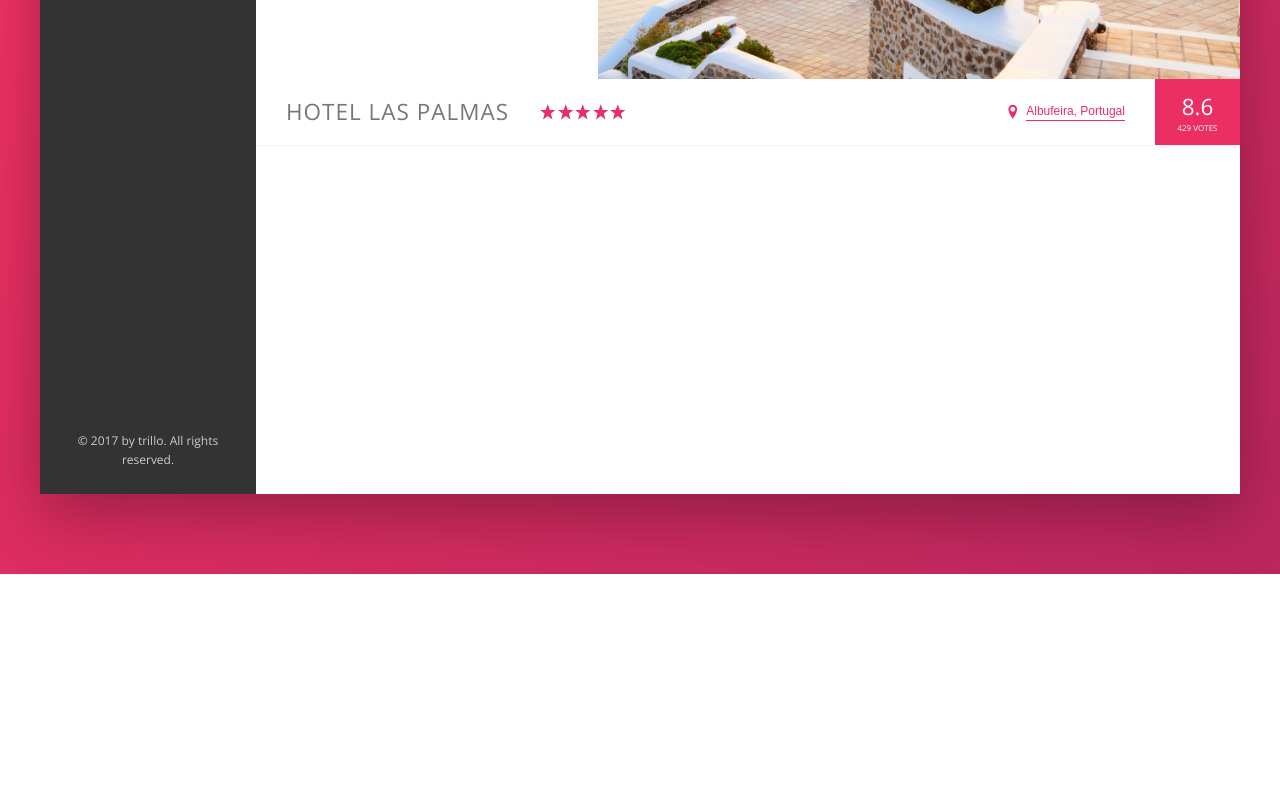
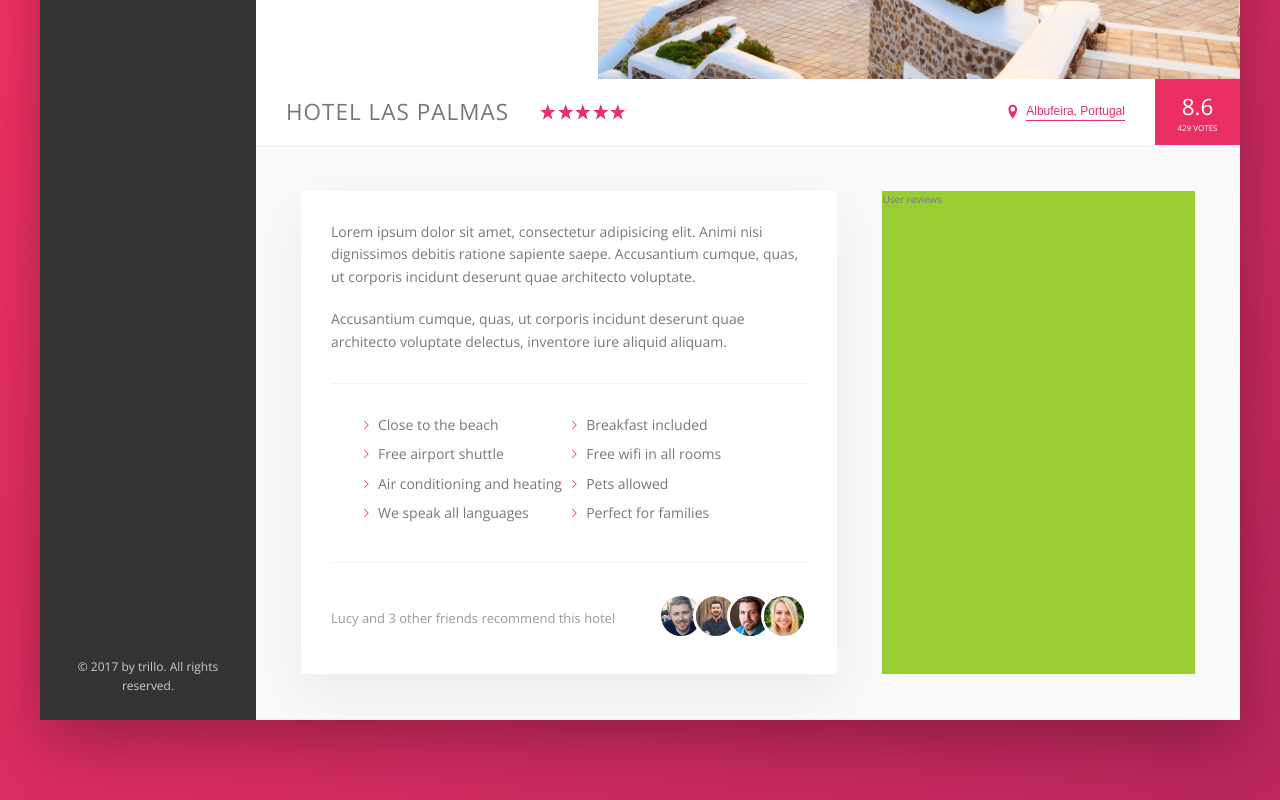
Before and after one commit to rmamchyk/trillo, a website: page index.html in a window 1280 px wide. Shown: the part 456-1256 px from the top of the page. Before the commit the page ends 1030 px from the top, so only its background shows below. Drawn offline with nearby package versions, Linux system fonts and the light colour scheme.

Commit message:
Implemented Description section

```diff
--- a/index.html
+++ b/index.html
@@ -131,6 +131,42 @@
                             <div class="overview__rating-count">429 votes</div>
                         </div>
                     </div>
+
+                    <div class="detail">
+                        <div class="description">
+                            <p class="paragraph">
+                                Lorem ipsum dolor sit amet, consectetur adipisicing elit. Animi nisi dignissimos debitis ratione sapiente saepe. Accusantium cumque, quas, ut corporis incidunt deserunt quae architecto voluptate.
+                            </p>
+                            <p class="paragraph">
+                                Accusantium cumque, quas, ut corporis incidunt deserunt quae architecto voluptate delectus, inventore iure aliquid aliquam.
+                            </p>
+                            <ul class="list">
+                                <li class="list__item">Close to the beach</li>
+                                <li class="list__item">Breakfast included</li>
+                                <li class="list__item">Free airport shuttle</li>
+                                <li class="list__item">Free wifi in all rooms</li>
+                                <li class="list__item">Air conditioning and heating</li>
+                                <li class="list__item">Pets allowed</li>
+                                <li class="list__item">We speak all languages</li>
+                                <li class="list__item">Perfect for families</li>
+                            </ul>
+                            <div class="recommend">
+                                <p class="recommend__count">
+                                    Lucy and 3 other friends recommend this hotel
+                                </p>
+                                <div class="recommend__friends">
+                                    <img src="img/user-3.jpg" alt="Friend 1" class="recommend__photo">
+                                    <img src="img/user-4.jpg" alt="Friend 2" class="recommend__photo">
+                                    <img src="img/user-5.jpg" alt="Friend 3" class="recommend__photo">
+                                    <img src="img/user-6.jpg" alt="Friend 4" class="recommend__photo">
+                                </div>
+                            </div>
+                        </div>
+
+                        <div class="user-reviews">
+                            User reviews
+                        </div>
+                    </div>
                 </main>
             </div>
         </div>
--- a/sass/_base.scss
+++ b/sass/_base.scss
@@ -13,6 +13,9 @@
     --color-grey-dark-3: #999;
 
     --shadow-dark: 0 2rem 6rem rgba(0, 0, 0, .3);
+    --shadow-light: 0 2rem 5rem rgba(0,0,0,.06);
+
+    --line: 1px solid var(--color-grey-light-2);
 }
 
 * {
--- a/sass/_components.scss
+++ b/sass/_components.scss
@@ -197,7 +197,7 @@
 .overview {
     display: flex;
     align-items: center;
-    border-bottom: 1px solid var(--color-grey-light-2);
+    border-bottom: var(--line);
 
     &__heading {
         font-size: 2.25rem;
@@ -290,3 +290,74 @@
         box-shadow: none;
     }
 }
+
+//////////////////////////////////////////////
+// PARAGRAPH
+.paragraph:not(:last-of-type) {
+    margin-bottom: 2rem;
+}
+
+//////////////////////////////////////////////
+// LIST
+.list {
+    list-style: none;
+    margin: 3rem 0;
+    padding: 3rem;
+    border-top: var(--line);
+    border-bottom: var(--line);
+    display: flex;
+    flex-wrap: wrap;
+
+    &__item {
+        flex: 0 0 50%;
+        margin-bottom: .7rem;
+    }
+
+    &__item::before {
+        content: '';
+        display: inline-block;
+        height: 1rem;
+        width: 1rem;
+        margin-right: .7rem;
+
+        //Older browsers
+        //background-image: url(../img/chevron-thin-right.svg);
+        //background-size: cover;
+
+        //Newer browsers - masks
+        background-color: var(--color-primary);
+        -webkit-mask-image: url(../img/chevron-thin-right.svg);
+        -webkit-mask-size: cover;
+        mask-image: url(../img/chevron-thin-right.svg);
+        mask-size: cover;
+    }
+}
+
+//////////////////////////////////////////////
+// RECOMMEND
+.recommend {
+    font-size: 1.3rem;
+    color: var(--color-grey-dark-3);
+    display: flex;
+    align-items: center;
+
+    &__count {
+        margin-right: auto;
+    }
+
+    &__friends {
+
+    }
+
+    &__photo {
+        box-sizing: content-box;
+        height: 4rem;
+        width: 4rem;
+        border-radius: 50%;
+        border: 3px solid #fff;
+
+        &:not(:last-child) {
+            margin-right: -1.5rem;
+        }
+    }
+}
--- a/sass/_layout.scss
+++ b/sass/_layout.scss
@@ -11,7 +11,7 @@
     font-size: 1.4rem;
     height: 7rem;
     background-color: #fff;
-    border-bottom: 1px solid var(--color-grey-light-2);
+    border-bottom: var(--line);
     display: flex;
     justify-content: space-between;
     align-items: center;
@@ -32,7 +32,25 @@
 .hotel-view {
     background-color: #fff;
     flex: 1;
+}
 
-    //TEST
-    height: 80rem;
+.detail {
+    display: flex;
+    padding: 4.5rem;
+    background-color: var(--color-grey-light-1);
+    border-bottom: var(--line);
 }
+
+.description {
+    font-size: 1.4rem;
+    background-color: #fff;
+    box-shadow: var(--shadow-light);
+    padding: 3rem;
+    flex: 0 0 60%;
+    margin-right: 4.5rem;
+}
+
+.user-reviews {
+    background-color: yellowgreen;
+    flex: 1;
+}
```
Also changed, not shown: css/style.css.
